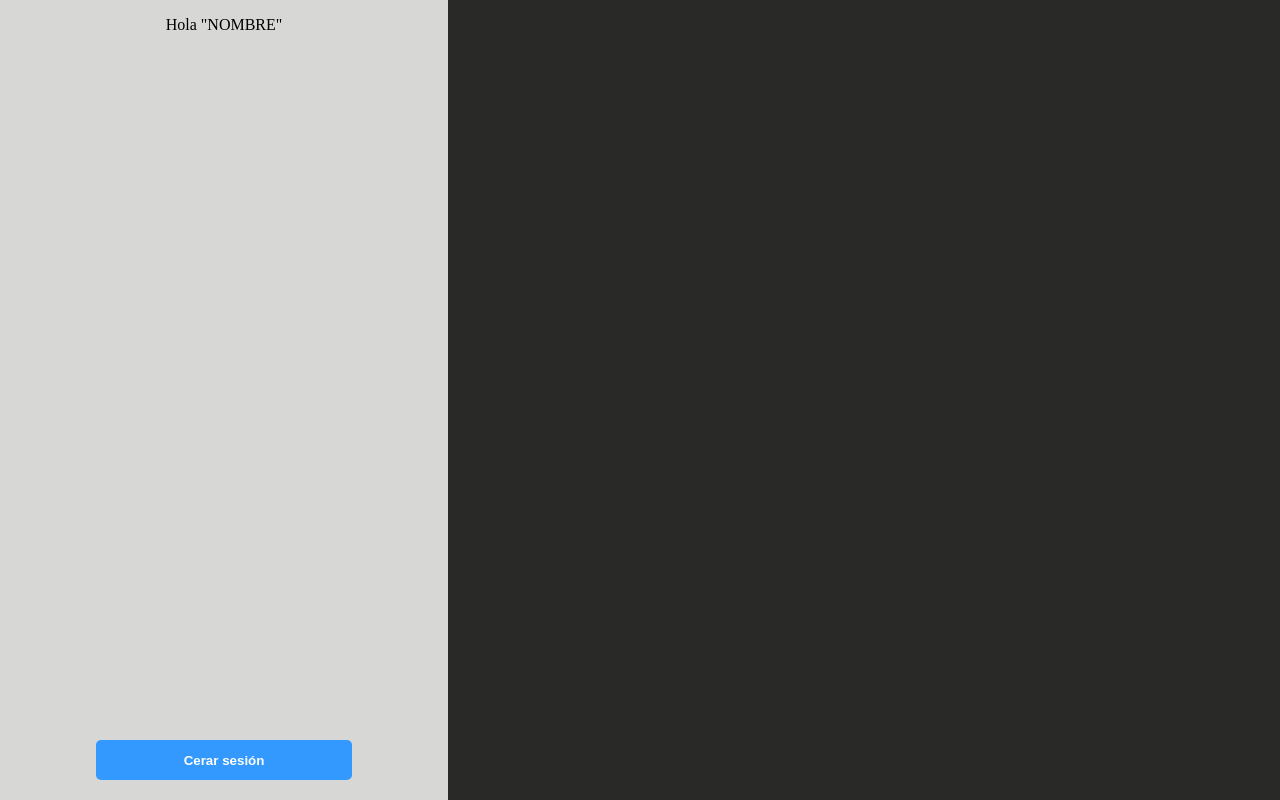
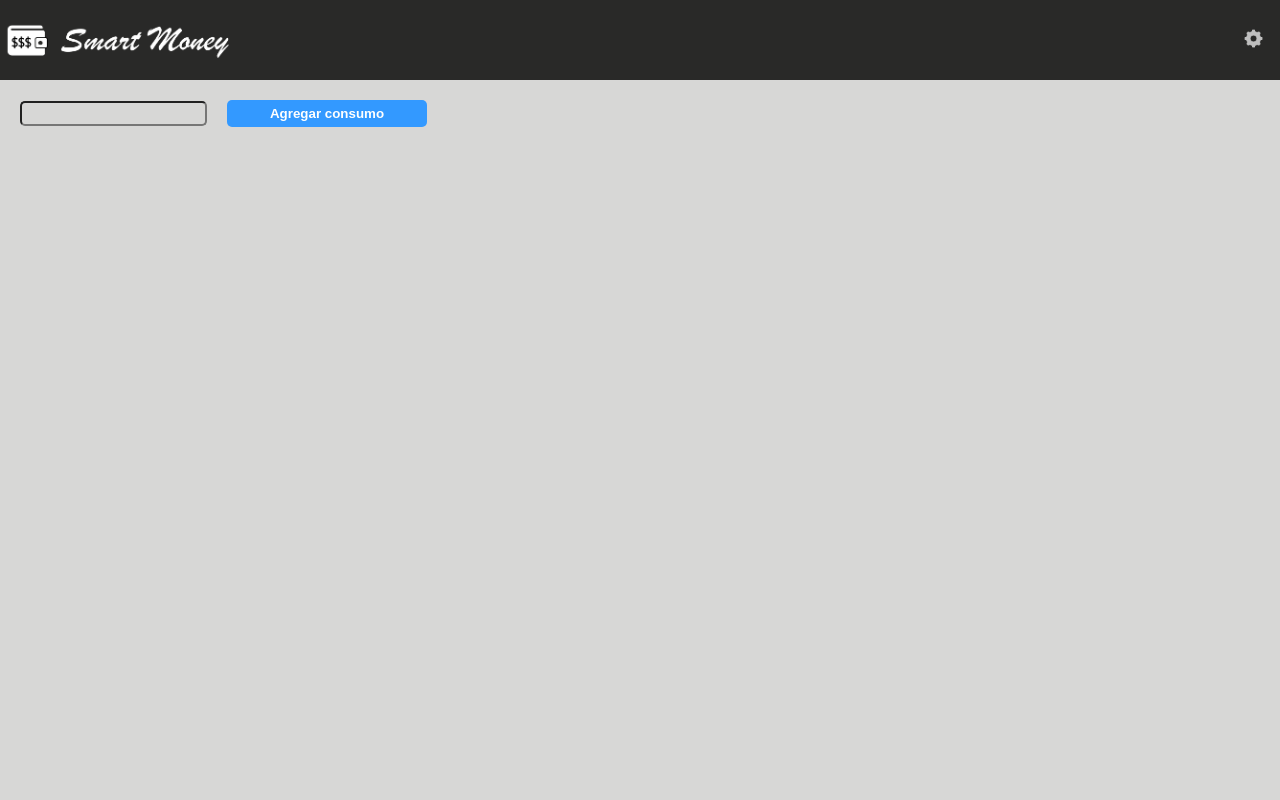
Before and after one commit to uca-pid/2021-f-al-cuadrado, a React (Create React App) app in the folder frontend/smartmoney/: page /home in a window 1280 px wide. Built offline with nearby package versions, Linux system fonts and the light colour scheme.

Commit message:
layout cambiar contraseña

```diff
--- a/frontend/smartmoney/src/components/home/Home.js
+++ b/frontend/smartmoney/src/components/home/Home.js
@@ -1,19 +1,77 @@
 import React from 'react';
 import {useState} from 'react';
+import logoHorizontal from "./logoHorizontal.png";
+import configurationIcon from "./configuration.png";
 
 const Home = () => {
 
-  const [buttomLogoutHover, setbuttomLogoutHover] = useState(false);
+  const [buttomLogoutHover, setButtomLogoutHover] = useState(false);
+  const [configutationMenu, setConfigutationMenu] = useState('none');
+  const [buttomAgregarConsumo, setButtomAgregarConsumo] = useState(false);
+  const [buttomChangePassword, setButtomChangePassword] = useState(false);
+  const [popUpChangePassword, setPopUpChangePassword] = useState('none');
+  const [nuevoConsumo, setNuevoConsumo] = useState('');
+  const [previousPassword, setPreviousPassword] = useState('');
+  const [newPassword, setNewPassword] = useState('');
+  const [buttomUpdatePassword, setButtomUpdatePassword] = useState(false);
+
+
+
+
+  function configuration() {
+    if(configutationMenu==='none'){
+      setConfigutationMenu('block');
+    }else{
+      setConfigutationMenu('none');
+    }
+
+  }
 
   function logout() {
+    setConfigutationMenu('none');
     window.location.href = "./"
+  }
+  function changePassword() {
+    setConfigutationMenu('none');
+    setPreviousPassword('');
+    setNewPassword('');
+    setPopUpChangePassword('block');
+  }
+
+  function agregarConsumo() {
+    //#TODO: enviar al back
+  }
+  function updatePassword() {
+    setPopUpChangePassword('none');
+    //#TODO: enviar al back
   }
 
   function styleButtonLogout(){
     if(buttomLogoutHover){
-        return styles.buttomLogoutHover;
+        return styles.buttomMenuHover;
     }else{
-        return styles.buttomLogout;
+        return styles.buttomMenu;
+    }
+  }
+  function styleChangePassword(){
+    if(buttomChangePassword){
+        return styles.buttomMenuHover;
+    }else{
+        return styles.buttomMenu;
+    }
+  }
+  function styleButtonAgregarConsumo(){
+    if(buttomAgregarConsumo){
+        return styles.buttomAgregarConsumoHover;
+    }else{
+        return styles.buttomAgregarConsumo;
+    }
+  }
+  function styleButtomUpdatePassword(){
+    if(buttomUpdatePassword){
+        return styles.buttomUpdatePasswordHover;
+    }else{
+        return styles.buttomUpdatePassword;
     }
   }
 
@@ -27,48 +85,169 @@ const Home = () => {
         width: '100%',
         height: '100%',
         display: "flex",
-        flexDirection: "row"}}>
-      <div style={{width:'35%',  backgroundColor:"#D7D7D6", display:'flex',flexDirection:'column', alignItems:'center'}}>
-        <p>Hola "NOMBRE"</p>
+        flexDirection: "column"}}>
+
+      <button style={{position:'absolute', width:'100%', height:'100%', backgroundColor:'#333333', opacity:0.5, display:popUpChangePassword}} onClick={()=>setPopUpChangePassword('none')}/>
+      <div style={{position:'absolute',alignSelf: 'center', top:'15%', width:250, height:250, backgroundColor:'#FFFFFF', display:popUpChangePassword, borderRadius:10}}>
+        <button style={{position:'relative', left:220, top:5, backgroundColor:'#FFFFFF', border:0}} onClick={()=>setPopUpChangePassword('none')}>X</button>
+        <div style={{display:'flex', flexDirection:'column',alignItems:'center', width:'100%'}}>
+          <form style={{ display: "flex", flexDirection: 'column', width:'85%'}}>
+            <p style={styles.label} >Contraseña anterior</p>
+            <input style={styles.input} type="text" value={previousPassword} onChange={e => setPreviousPassword(e.target.value)} />
+            <p style={styles.label}>Nueva contraseña</p>
+            <input style={styles.input} type="text" value={newPassword} onChange={e => setNewPassword(e.target.value)} />
+            <input
+              onMouseEnter={()=>{setButtomUpdatePassword(true);}}
+              onMouseLeave={()=>{setButtomUpdatePassword(false);}}
+              style={styleButtomUpdatePassword()}
+              type="button"
+              onClick={updatePassword}
+              value="Actualizar" />
+          </form>
+          </div>
+      </div>
+
+      <div style={{height: '10%',backgroundColor:'#292928',display:'flex' ,justifyContent:'space-between',alignItems:'center',flexDirection: "row"}}>
+        <img src={logoHorizontal} style={{width:250, height:75, marginTop:10}}/>
+        <div>
+          <button
+
+            style={{height:25, width:25, marginRight:20, backgroundColor:'#292928', border:0}}
+            type="button"
+            onClick={configuration}
+            >
+               <img src={configurationIcon} style={{width:25, height:25}}/>
+            </button>
+        </div>
+      </div>
+      <div  style={{width:150, borderRadius:10,backgroundColor:"#FFFFFF", position:'absolute', right:15, top:60, display:configutationMenu}}>
         <button
-          onMouseEnter={()=>{setbuttomLogoutHover(true);}}
-          onMouseLeave={()=>{setbuttomLogoutHover(false);}}
+          onMouseEnter={()=>{setButtomChangePassword(true);}}
+          onMouseLeave={()=>{setButtomChangePassword(false);}}
+          style={styleChangePassword()}
+          type="button"
+          onClick={changePassword}
+          >Cambiar contraseña</button>
+        <button
+          onMouseEnter={()=>{setButtomLogoutHover(true);}}
+          onMouseLeave={()=>{setButtomLogoutHover(false);}}
           style={styleButtonLogout()}
           type="button"
           onClick={logout}
           >Cerar sesión</button>
       </div>
-      <div style={{width: '65%',backgroundColor:'#292928',display:'flex', height:'100%' ,justifyContent:'center',alignItems:'center'}}>
+      <div style={{backgroundColor:"#D7D7D6", display:'flex',flexDirection:'column', height:'90%'}}>
+        <div style={{display:'flex',flexDirection:'row', alignItems:'center', margin:20}}>
+          <input style={styles.input} type="text" value={nuevoConsumo} onChange={e => setNuevoConsumo(e.target.value)} />
+          <input
+            onMouseEnter={()=>{setButtomAgregarConsumo(true);}}
+            onMouseLeave={()=>{setButtomAgregarConsumo(false);}}
+            style={styleButtonAgregarConsumo()}
+            type="button"
+            onClick={agregarConsumo}
+            value="Agregar consumo" />
+        </div>
+
       </div>
+
     </div>
   );
 }
 
+
 const styles = {
-  buttomLogout:{
-    position: 'absolute',
-    bottom:20,
-    width:'20%',
-    marginTop:20,
+  input: {
+    backgroundColor: "#D7D7D6",
+    borderRadius: 5,
+    padding: 3,
+  },
+  label:{
+    marginBottom:5,
+    fontWeight:'bold'
+  },
+  // buttom1:{
+  //   position: 'absolute',
+  //   bottom:0,
+  //   width:'100%',
+  //   marginTop:0,
+  //   borderRadius:5,
+  //   backgroundColor:'#3399FF',
+  //   border:0,
+  //   color:'#FFFFFF',
+  //   fontWeight:'bold',
+  //   height:40,
+  // },
+  // buttom1Hover:{
+  //   position: 'absolute',
+  //   bottom:0,
+  //   width:'100%',
+  //   marginTop:20,
+  //   borderRadius:5,
+  //   border:0,
+  //   color:'#FFFFFF',
+  //   fontWeight:'bold',
+  //   height:40,
+  //   backgroundColor:'#005CB8',
+  // },
+  buttomMenu:{
+    width:'100%',
+    borderRadius:5,
+    height:27,
+    backgroundColor:'#FFFFFF',
+    border:0,
+    color:'#222222',
+    fontWeight:'bold',
+    height:40,
+  },
+  buttomMenuHover:{
+    width:'100%',
+
+    borderRadius:5,
+    height:27,
+    border:0,
+    color:'#222222',
+    fontWeight:'bold',
+    height:40,
+    backgroundColor:'#AAAAAA',
+  },
+  buttomAgregarConsumo:{
+    marginLeft:20,
+    width:200,
     borderRadius:5,
     height:27,
     backgroundColor:'#3399FF',
     border:0,
     color:'#FFFFFF',
     fontWeight:'bold',
-    height:40,
   },
-  buttomLogoutHover:{
-    position: 'absolute',
-    bottom:20,
-    width:'20%',
-    marginTop:20,
+  buttomAgregarConsumoHover:{
+    marginLeft:20,
+    width:200,
     borderRadius:5,
     height:27,
     border:0,
     color:'#FFFFFF',
     fontWeight:'bold',
-    height:40,
+    backgroundColor:'#005CB8',
+  },
+  buttomUpdatePassword:{
+    marginTop:40,
+    width:'100%',
+    borderRadius:5,
+    height:27,
+    backgroundColor:'#3399FF',
+    border:0,
+    color:'#FFFFFF',
+    fontWeight:'bold',
+  },
+  buttomUpdatePasswordHover:{
+    marginTop:40,
+    width:'100%',
+    borderRadius:5,
+    height:27,
+    border:0,
+    color:'#FFFFFF',
+    fontWeight:'bold',
     backgroundColor:'#005CB8',
   },
 }
--- a/frontend/smartmoney/src/components/landing/Landing.js
+++ b/frontend/smartmoney/src/components/landing/Landing.js
@@ -16,19 +16,39 @@ const Landing = () => {
   const [surname, setSurname] = useState('');
   const [registerPassword, setRegisterPassword] = useState('');
   const [userForgotPassword, setUserForgotPassword] = useState('');
+  const [codigoSeguridad, setCodigoSeguridad] = useState('');
+  const [newPassword, setNewPassword] = useState('');
+  const [codigoEnviado, setCodigoEnviado] = useState(false);
 
   const [buttom1Hover, setbuttom1Hover] = useState(false);
   const [buttom2Hover, setbuttom2Hover] = useState(false);
+  const [updatePasswordHover, setUpdatePasswordHover] = useState(false);
+  const [reenviarCodigo, setReenviarCodigo] = useState(false);
+
+  function resetValues() {
+    setUser('');
+    setPassword('');
+    setMail('');
+    setName('');
+    setSurname('');
+    setRegisterPassword('');
+    setUserForgotPassword('');
+    setCodigoSeguridad('');
+    setNewPassword('');
+
+  }
 
   function login() {
     //#TODO: Login
     window.location.href = "./home"
   }
   function forgotPass() {
+    resetValues();
     setLayout('forgotPassword')
   }
   function register() {
     setbuttom2Hover(false);
+    resetValues();
     setLayout('register');
   }
   function registerSubmit() {
@@ -36,10 +56,18 @@ const Landing = () => {
     window.location.href = "./home";
   }
   function forgotPasswordSubmit() {
+    setCodigoEnviado(true);
+    console.log('#TODO: forgotPass')
+  }
+  function updatePasswordSubmit() {
+    console.log('#TODO: forgotPass')
+  }
+  function reenviarCodigoSubmit() {
     console.log('#TODO: forgotPass')
   }
   function returnLogin() {
     setbuttom2Hover(false);
+    resetValues();
     setLayout('login');
   }
 
@@ -57,6 +85,21 @@ const Landing = () => {
         return styles.button2;
     }
   }
+  function styleUpdatePassword(){
+    if(updatePasswordHover){
+        return styles.button1Hover;
+    }else{
+        return styles.button1;
+    }
+  }
+  function styleReenviarCodigo(){
+    if(reenviarCodigo){
+        return styles.button2Hover;
+    }else{
+        return styles.button2;
+    }
+  }
+
 
   return (
     <div style={{
@@ -130,6 +173,8 @@ const Landing = () => {
             <form style={{ display: "flex", flexDirection: 'column', width:'65%'}}>
               <p style={styles.label}>Usuario</p>
               <input style={styles.input} type="text" value={userForgotPassword} onChange={e => setUserForgotPassword(e.target.value)} />
+              {
+                !codigoEnviado &&
                   <input
                     onMouseEnter={()=>{setbuttom1Hover(true);}}
                     onMouseLeave={()=>{setbuttom1Hover(false);}}
@@ -137,6 +182,32 @@ const Landing = () => {
                     type="button"
                     onClick={forgotPasswordSubmit}
                     value="Enviar mail" />
+              }
+              {
+                codigoEnviado &&
+                <form style={{ display: "flex", flexDirection: 'column', width:'100%'}}>
+                    <p style={styles.label}>Código</p>
+                    <input style={styles.input} type="text" value={codigoSeguridad} onChange={e => setCodigoSeguridad(e.target.value)} />
+                    <p style={styles.label}>Nueva contraseña</p>
+                    <input style={styles.input} type="text" value={newPassword} onChange={e => setNewPassword(e.target.value)} />
+                    <input
+                      onMouseEnter={()=>{setUpdatePasswordHover(true);}}
+                      onMouseLeave={()=>{setUpdatePasswordHover(false);}}
+                      style={styleUpdatePassword()}
+                      type="button"
+                      onClick={updatePasswordSubmit}
+                      value="Actualizar contraseña" />
+                    <div style={{height:10}}></div>
+                    <input
+                      onMouseEnter={()=>{setReenviarCodigo(true);}}
+                      onMouseLeave={()=>{setReenviarCodigo(false);}}
+                      style={styleReenviarCodigo()}
+                      type="button"
+                      onClick={reenviarCodigoSubmit}
+                      value="Reenviar código" />
+                  </form>
+
+              }
               <div style={styles.line}></div>
               <input
                 onMouseEnter={()=>{setbuttom2Hover(true);}}
```
Also changed, not shown: frontend/smartmoney/src/components/home/configuration.png (added), frontend/smartmoney/src/components/home/logoHorizontal.png (added). Lines whose indentation alone changed are shown as unchanged.
